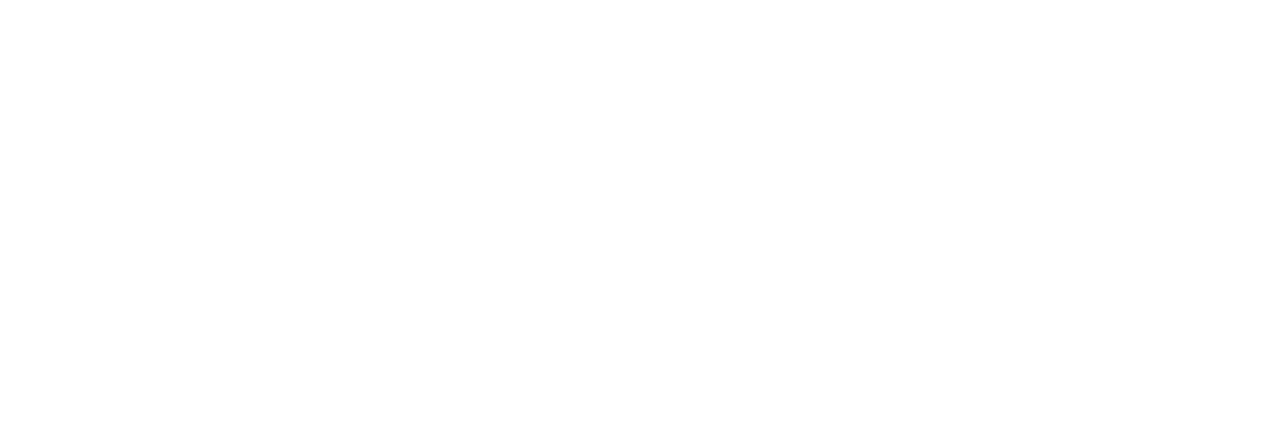
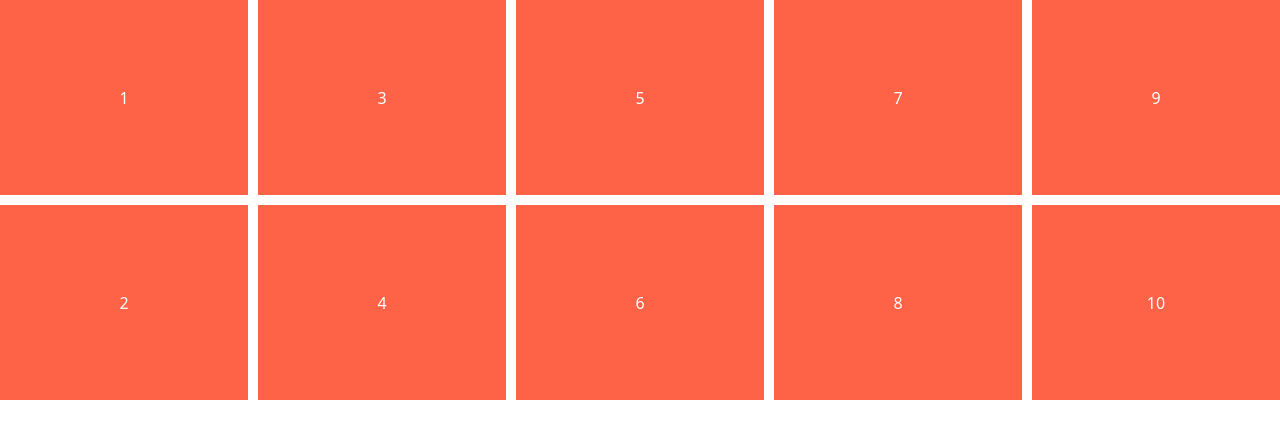
Before and after one commit to Hayeon-Lee/css-master, a website built with Vite: page index.html in a window 1280 px wide. Built offline with nearby package versions, Linux system fonts and the light colour scheme.

Commit message:
grid auto row and columns
grid-auto-rows 와 grid-auto-columns를 정리합니다.

```diff
--- a/index.html
+++ b/index.html
@@ -1,15 +1,26 @@
-<!doctype html>
+<!DOCTYPE html>
 <html lang="en">
 
 <head>
   <meta charset="UTF-8" />
   <meta name="viewport" content="width=device-width, initial-scale=1.0" />
+  <link rel="stylesheet" href="/style.css" />
   <title>CSS Layout Masterclass</title>
-  <link rel="stylesheet" href="/style.css">
 </head>
 
 <body>
-  <div id="app"></div>
+  <div class="father">
+    <div class="child">1</div>
+    <div class="child">2</div>
+    <div class="child">3</div>
+    <div class="child">4</div>
+    <div class="child">5</div>
+    <div class="child">6</div>
+    <div class="child">7</div>
+    <div class="child">8</div>
+    <div class="child">9</div>
+    <div class="child">10</div>
+  </div>
 </body>
 
 </html>
--- a/style.css
+++ b/style.css
@@ -0,0 +1,26 @@
+body {
+  padding: 0;
+  margin: 0;
+  font-family: system-ui, -apple-system, BlinkMacSystemFont, 'Segoe UI', Roboto,
+    Oxygen, Ubuntu, Cantarell, 'Open Sans', 'Helvetica Neue', sans-serif;
+}
+
+.father {
+  display: grid;
+  gap: 10px;
+  min-height: 50vh;
+  grid-template-columns: repeat(2, 1fr);
+  grid-template-rows: repeat(2, 1fr);
+  grid-auto-rows: 1fr;
+  grid-auto-columns: 1fr;
+  grid-auto-flow: column;
+}
+
+.child {
+  background-color: tomato;
+  color: white;
+  font-size: 28;
+  display: flex;
+  justify-content: center;
+  align-items: center;
+}
```
Also changed, not shown: README.md.
